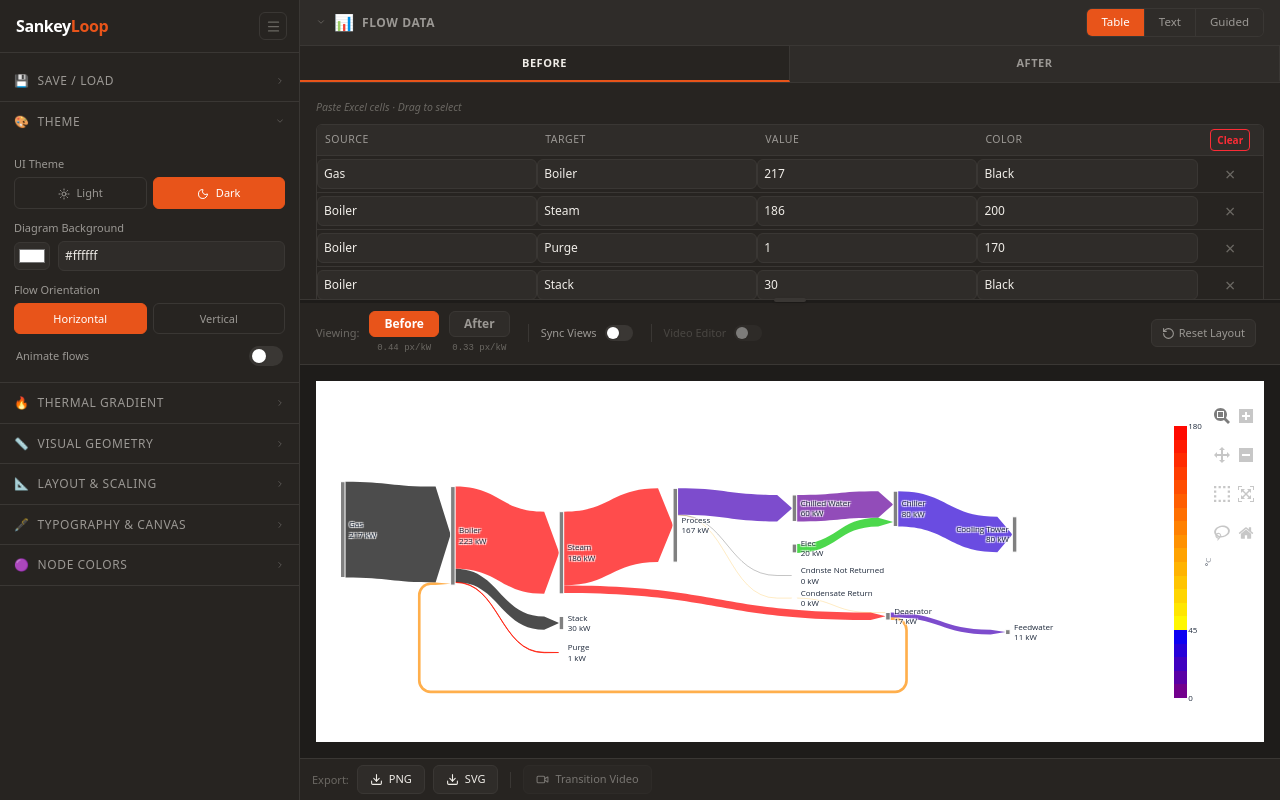
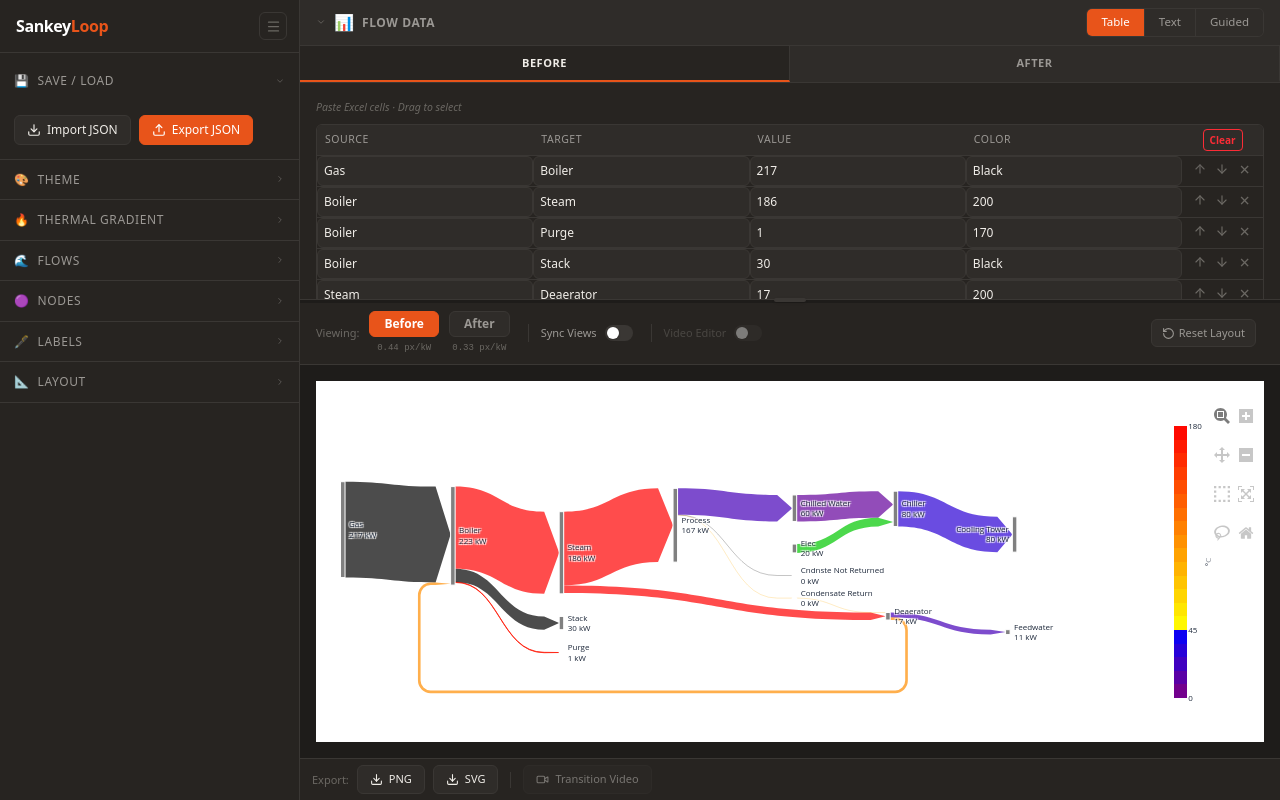
Before and after one commit to tomsanzf/SankeyLoop-React, a React (Vite) app: page /app in a window 1280 px wide. Built offline with nearby package versions, Linux system fonts and the light colour scheme.

Commit message:
Enhance flow management and update UI sections
Updated the Editor component to include new flow management features, such as moving flows up and down, and added local flow text state management. Adjusted UI sections for flows and nodes, and removed the typography section.

```diff
--- a/src/pages/Editor.tsx
+++ b/src/pages/Editor.tsx
@@ -1,5 +1,5 @@
 import React, { useState, useCallback, useMemo, useRef, useEffect } from 'react';
-import { Menu, Save, Upload, Download, RotateCcw, Video, Table as TableIcon, FileText, ChevronRight, Sun, Moon } from 'lucide-react';
+import { Menu, Save, Upload, Download, RotateCcw, Video, Table as TableIcon, FileText, ChevronRight, Sun, Moon, ArrowUp, ArrowDown } from 'lucide-react';
 import { Config, Scenario, Flow } from '../types';
 import { DEFAULT_FLOWS } from '../constants';
 import { SankeyDiagram } from '../components/SankeyDiagram';
@@ -152,6 +152,12 @@ export default function Editor() {
   const [dataSectionHeight, setDataSectionHeight] = useState(300);
   const [dataSectionOpen, setDataSectionOpen] = useState(true);
   const [inputMode, setInputMode] = useState<'table' | 'text' | 'guided'>('table');
+  const [localFlowText, setLocalFlowText] = useState<string | null>(null);
+
+  useEffect(() => {
+    setLocalFlowText(null);
+  }, [editScenario, inputMode]);
+
   const [isViewsSynced, setIsViewsSynced] = useState(false);
   const [animating, setAnimating] = useState(false);
   const [animSpeed, setAnimSpeed] = useState(3);
@@ -163,13 +169,13 @@ export default function Editor() {
     after: null
   });
   const [openSections, setOpenSections] = useState<Record<string, boolean>>({
-    save: false,
-    theme: true,
+    save: true,
+    theme: false,
     thermal: false,
+    flows: false,
+    nodes: false,
+    labels: false,
     layout: false,
-    visual: false,
-    typography: false,
-    nodes: false,
   });
 
   const activeScenario = scenarios[viewScenario];
@@ -691,6 +697,24 @@ export default function Editor() {
     const newFlows = [...editScenarioData.flows];
     newFlows.splice(index, 1);
     if (newFlows.length === 0) newFlows.push({ Source: '', Target: '', Value: '', Color: '' });
+    updateScenario(editScenario, { flows: newFlows });
+  };
+
+  const moveFlowUp = (index: number) => {
+    if (index === 0) return;
+    const newFlows = [...editScenarioData.flows];
+    const temp = newFlows[index];
+    newFlows[index] = newFlows[index - 1];
+    newFlows[index - 1] = temp;
+    updateScenario(editScenario, { flows: newFlows });
+  };
+
+  const moveFlowDown = (index: number) => {
+    if (index >= editScenarioData.flows.length - 2) return; // Don't swap with or past the empty trailing row
+    const newFlows = [...editScenarioData.flows];
+    const temp = newFlows[index];
+    newFlows[index] = newFlows[index + 1];
+    newFlows[index + 1] = temp;
     updateScenario(editScenario, { flows: newFlows });
   };
 
@@ -952,20 +976,160 @@ export default function Editor() {
             )}
           </div>
 
-          {/* Section: Visual Geometry */}
+          {/* Section: Flows */}
           <div className="border-b border-[var(--border)]">
             <div
               className="flex items-center gap-2 px-3.5 py-2.5 cursor-pointer select-none text-[var(--text2)] text-[12px] font-medium tracking-wider uppercase hover:bg-[var(--surface2)] hover:text-[var(--text)]"
-              onClick={() => toggleSection('visual')}
+              onClick={() => toggleSection('flows')}
             >
-              <span>📏</span> Visual Geometry
-              <ChevronRight size={10} className={cn("ml-auto transition-transform opacity-50", openSections.visual && "rotate-90")} />
+              <span>🌊</span> Flows
+              <ChevronRight size={10} className={cn("ml-auto transition-transform opacity-50", openSections.flows && "rotate-90")} />
             </div>
-            {openSections.visual && (
+            {openSections.flows && (
               <div className="section-body">
                 <div>
                   <label className="block mb-1 text-[11px] font-medium text-[var(--text2)]">
-                    Node Pad (Gap) <span className="float-right font-mono">{activeScenario.nodeSpacing ?? config.nodeSpacing}</span>
+                    Opacity <span className="float-right font-mono">{config.linkOpacity.toFixed(2)}</span>
+                  </label>
+                  <input type="range" min="0.05" max="1" step="0.05" value={config.linkOpacity} onChange={e => updateConfig({ linkOpacity: parseFloat(e.target.value) })} className="w-full" />
+                </div>
+                <div>
+                  <label className="block mb-1 text-[11px] font-medium text-[var(--text2)]">
+                    Arrowhead <span className="float-right font-mono">{config.arrowSize}</span>
+                  </label>
+                  <input type="range" min="0" max="50" value={config.arrowSize} onChange={e => updateConfig({ arrowSize: parseInt(e.target.value) })} className="w-full" />
+                </div>
+              </div>
+            )}
+          </div>
+
+          {/* Section: Nodes */}
+          <div className="border-b border-[var(--border)]">
+            <div
+              className="flex items-center gap-2 px-3.5 py-2.5 cursor-pointer select-none text-[var(--text2)] text-[12px] font-medium tracking-wider uppercase hover:bg-[var(--surface2)] hover:text-[var(--text)]"
+              onClick={() => toggleSection('nodes')}
+            >
+              <span>🟣</span> Nodes
+              <ChevronRight size={10} className={cn("ml-auto transition-transform opacity-50", openSections.nodes && "rotate-90")} />
+            </div>
+            {openSections.nodes && (
+              <div className="section-body">
+                <div>
+                  <label className="block mb-1 text-[11px] font-medium text-[var(--text2)]">
+                    Node Width <span className="float-right font-mono">{config.nodeThickness}</span>
+                  </label>
+                  <input type="range" min="5" max="50" value={config.nodeThickness} onChange={e => updateConfig({ nodeThickness: parseInt(e.target.value) })} className="w-full" />
+                </div>
+                <div>
+                  <label className="block mb-1 text-[11px] font-medium text-[var(--text2)]">Default Color</label>
+                  <input type="color" value={config.defaultNodeColor} onChange={e => updateConfig({ defaultNodeColor: e.target.value })} className="w-full h-7" />
+                </div>
+                <div className="mt-2 data-table-wrap max-h-[300px] border border-[var(--border)] rounded-[var(--radius)] overflow-auto">
+                  <table className="w-full text-xs">
+                    <thead>
+                      <tr className="bg-[var(--surface2)] sticky top-0">
+                        <th className="p-1.5 text-left font-medium text-[var(--text2)]">Node</th>
+                        <th className="p-1.5 text-left font-medium text-[var(--text2)]">Color</th>
+                      </tr>
+                    </thead>
+                    <tbody>
+                      {labels.map(l => (
+                        <tr key={l} className="border-b border-[var(--border)] last:border-b-0 hover:bg-[var(--bg)]">
+                          <td className="p-1.5 truncate max-w-[100px]" title={l}>{l}</td>
+                          <td className="p-1.5">
+                            <div className="flex gap-1.5 items-center">
+                              <input
+                                type="color"
+                                value={
+                                  (() => {
+                                    /* Handle hex value for color picker */
+                                    const val = editScenarioData.nodeColorOverrides[l];
+                                    if (val) {
+                                      // Only pass 6-char hex to color picker for compatibility
+                                      if (/^#[0-9A-Fa-f]{6}$/.test(val)) return val;
+
+                                      // Some basic conversion for named colors could go here,
+                                      // but color pickers just need a valid hex. Defaulting to black if not hex.
+                                    }
+                                    return '#000000';
+                                  })()
+                                }
+                                onChange={e => {
+                                  const overrides = { ...editScenarioData.nodeColorOverrides, [l]: e.target.value };
+                                  updateScenario(editScenario, { nodeColorOverrides: overrides });
+                                }}
+                                className="w-5 h-5 p-0 border-0 cursor-pointer overflow-hidden rounded bg-transparent flex-shrink-0"
+                                style={{ WebkitAppearance: 'none' }}
+                              />
+                              <input
+                                type="text"
+                                value={editScenarioData.nodeColorOverrides[l] || ''}
+                                placeholder={config.defaultNodeColor}
+                                onChange={e => {
+                                  const overrides = { ...editScenarioData.nodeColorOverrides, [l]: e.target.value };
+                                  updateScenario(editScenario, { nodeColorOverrides: overrides });
+                                }}
+                                className="w-full p-1 bg-transparent border border-transparent focus:border-[var(--border)] focus:bg-[var(--surface)] transition-all rounded outline-none"
+                              />
+                            </div>
+                          </td>
+                        </tr>
+                      ))}
+                    </tbody>
+                  </table>
+                </div>
+              </div>
+            )}
+          </div>
+
+          {/* Section: Labels */}
+          <div className="border-b border-[var(--border)]">
+            <div
+              className="flex items-center gap-2 px-3.5 py-2.5 cursor-pointer select-none text-[var(--text2)] text-[12px] font-medium tracking-wider uppercase hover:bg-[var(--surface2)] hover:text-[var(--text)]"
+              onClick={() => toggleSection('labels')}
+            >
+              <span>🖋️</span> Labels
+              <ChevronRight size={10} className={cn("ml-auto transition-transform opacity-50", openSections.labels && "rotate-90")} />
+            </div>
+            {openSections.labels && (
+              <div className="section-body">
+                <div>
+                  <label className="block mb-1 text-[11px] font-medium text-[var(--text2)]">Value Unit</label>
+                  <input type="text" value={config.valueUnit} onChange={e => updateConfig({ valueUnit: e.target.value })} className="w-full" />
+                </div>
+                <div>
+                  <label className="block mb-1 text-[11px] font-medium text-[var(--text2)]">
+                    Font Size <span className="float-right font-mono">{config.labelSize}</span>
+                  </label>
+                  <input type="range" min="8" max="30" value={config.labelSize} onChange={e => updateConfig({ labelSize: parseInt(e.target.value) })} className="w-full" />
+                </div>
+                <div>
+                  <label className="block mb-1 text-[11px] font-medium text-[var(--text2)]">
+                    Font Color
+                  </label>
+                  <div className="flex gap-2">
+                    <input type="color" value={config.labelColor} onChange={e => updateConfig({ labelColor: e.target.value })} className="w-9 h-7 p-0.5 border border-[var(--border)] rounded-[var(--radius)]" />
+                    <input type="text" value={config.labelColor} onChange={e => updateConfig({ labelColor: e.target.value })} className="flex-1" />
+                  </div>
+                </div>
+              </div>
+            )}
+          </div>
+
+          {/* Section: Layout */}
+          <div className="border-b border-[var(--border)]">
+            <div
+              className="flex items-center gap-2 px-3.5 py-2.5 cursor-pointer select-none text-[var(--text2)] text-[12px] font-medium tracking-wider uppercase hover:bg-[var(--surface2)] hover:text-[var(--text)]"
+              onClick={() => toggleSection('layout')}
+            >
+              <span>📐</span> Layout
+              <ChevronRight size={10} className={cn("ml-auto transition-transform opacity-50", openSections.layout && "rotate-90")} />
+            </div>
+            {openSections.layout && (
+              <div className="section-body">
+                <div>
+                  <label className="block mb-1 text-[11px] font-medium text-[var(--text2)]">
+                    Spacing <span className="float-right font-mono">{activeScenario.nodeSpacing ?? config.nodeSpacing}</span>
                   </label>
                   <input type="range" min="0" max="200" value={activeScenario.nodeSpacing ?? config.nodeSpacing} onChange={e => {
                     const val = parseInt(e.target.value);
@@ -975,37 +1139,6 @@ export default function Editor() {
                     }));
                   }} className="w-full" />
                 </div>
-                <div>
-                  <label className="block mb-1 text-[11px] font-medium text-[var(--text2)]">
-                    Node Width <span className="float-right font-mono">{config.nodeThickness}</span>
-                  </label>
-                  <input type="range" min="5" max="50" value={config.nodeThickness} onChange={e => updateConfig({ nodeThickness: parseInt(e.target.value) })} className="w-full" />
-                </div>
-                <div>
-                  <label className="block mb-1 text-[11px] font-medium text-[var(--text2)]">
-                    Link Opacity <span className="float-right font-mono">{config.linkOpacity.toFixed(2)}</span>
-                  </label>
-                  <input type="range" min="0.05" max="1" step="0.05" value={config.linkOpacity} onChange={e => updateConfig({ linkOpacity: parseFloat(e.target.value) })} className="w-full" />
-                </div>
-                <div>
-                  <label className="block mb-1 text-[11px] font-medium text-[var(--text2)]">
-                    Arrow Head <span className="float-right font-mono">{config.arrowSize}</span>
-                  </label>
-                  <input type="range" min="0" max="50" value={config.arrowSize} onChange={e => updateConfig({ arrowSize: parseInt(e.target.value) })} className="w-full" />
-                </div>
-              </div>
-            )}
-          </div>
-          <div className="border-b border-[var(--border)]">
-            <div
-              className="flex items-center gap-2 px-3.5 py-2.5 cursor-pointer select-none text-[var(--text2)] text-[12px] font-medium tracking-wider uppercase hover:bg-[var(--surface2)] hover:text-[var(--text)]"
-              onClick={() => toggleSection('layout')}
-            >
-              <span>📐</span> Layout & Scaling
-              <ChevronRight size={10} className={cn("ml-auto transition-transform opacity-50", openSections.layout && "rotate-90")} />
-            </div>
-            {openSections.layout && (
-              <div className="section-body">
                 <div>
                   <label className="block mb-1 text-[11px] font-medium text-[var(--text2)]">Aspect Ratio</label>
                   <select
@@ -1070,88 +1203,6 @@ export default function Editor() {
                     <option value="perpendicular">Perpendicular</option>
                     <option value="freeform">Freeform</option>
                   </select>
-                </div>
-              </div>
-            )}
-          </div>
-
-          {/* Section: Typography & Canvas */}
-          <div className="border-b border-[var(--border)]">
-            <div
-              className="flex items-center gap-2 px-3.5 py-2.5 cursor-pointer select-none text-[var(--text2)] text-[12px] font-medium tracking-wider uppercase hover:bg-[var(--surface2)] hover:text-[var(--text)]"
-              onClick={() => toggleSection('typography')}
-            >
-              <span>🖋️</span> Typography & Canvas
-              <ChevronRight size={10} className={cn("ml-auto transition-transform opacity-50", openSections.typography && "rotate-90")} />
-            </div>
-            {openSections.typography && (
-              <div className="section-body">
-                <div>
-                  <label className="block mb-1 text-[11px] font-medium text-[var(--text2)]">
-                    Font Size <span className="float-right font-mono">{config.labelSize}</span>
-                  </label>
-                  <input type="range" min="8" max="30" value={config.labelSize} onChange={e => updateConfig({ labelSize: parseInt(e.target.value) })} className="w-full" />
-                </div>
-                <div>
-                  <label className="block mb-1 text-[11px] font-medium text-[var(--text2)]">
-                    Font Color
-                  </label>
-                  <div className="flex gap-2">
-                    <input type="color" value={config.labelColor} onChange={e => updateConfig({ labelColor: e.target.value })} className="w-9 h-7 p-0.5 border border-[var(--border)] rounded-[var(--radius)]" />
-                    <input type="text" value={config.labelColor} onChange={e => updateConfig({ labelColor: e.target.value })} className="flex-1" />
-                  </div>
-                </div>
-                <div>
-                  <label className="block mb-1 text-[11px] font-medium text-[var(--text2)]">Value Unit</label>
-                  <input type="text" value={config.valueUnit} onChange={e => updateConfig({ valueUnit: e.target.value })} className="w-full" />
-                </div>
-              </div>
-            )}
-          </div>
-
-          {/* Section: Node Colors */}
-          <div className="border-b border-[var(--border)]">
-            <div
-              className="flex items-center gap-2 px-3.5 py-2.5 cursor-pointer select-none text-[var(--text2)] text-[12px] font-medium tracking-wider uppercase hover:bg-[var(--surface2)] hover:text-[var(--text)]"
-              onClick={() => toggleSection('nodes')}
-            >
-              <span>🟣</span> Node Colors
-              <ChevronRight size={10} className={cn("ml-auto transition-transform opacity-50", openSections.nodes && "rotate-90")} />
-            </div>
-            {openSections.nodes && (
-              <div className="section-body">
-                <div>
-                  <label className="block mb-1 text-[11px] font-medium text-[var(--text2)]">Default Node Color</label>
-                  <input type="color" value={config.defaultNodeColor} onChange={e => updateConfig({ defaultNodeColor: e.target.value })} className="w-full h-7" />
-                </div>
-                <div className="mt-2 data-table-wrap max-h-[300px] border border-[var(--border)] rounded-[var(--radius)] overflow-auto">
-                  <table className="w-full text-xs">
-                    <thead>
-                      <tr className="bg-[var(--surface2)] sticky top-0">
-                        <th className="p-1.5 text-left font-medium text-[var(--text2)]">Node</th>
-                        <th className="p-1.5 text-left font-medium text-[var(--text2)]">Color</th>
-                      </tr>
-                    </thead>
-                    <tbody>
-                      {labels.map(l => (
-                        <tr key={l} className="border-b border-[var(--border)] last:border-b-0 hover:bg-[var(--bg)]">
-                          <td className="p-1.5 truncate max-w-[100px]" title={l}>{l}</td>
-                          <td className="p-1.5">
-                            <input
-                              type="text"
-                              value={editScenarioData.nodeColorOverrides[l] || ''}
-                              placeholder={config.defaultNodeColor}
-                              onChange={e => {
-                                const overrides = { ...editScenarioData.nodeColorOverrides, [l]: e.target.value };
-                                updateScenario(editScenario, { nodeColorOverrides: overrides });
-                              }}
-                              className="w-full p-1"
-                            />
-                          </td>
-                        </tr>
-                      ))}
-                    </tbody>
-                  </table>
                 </div>
               </div>
             )}
@@ -1265,9 +1316,25 @@ export default function Editor() {
                               <td className="p-0"><input type="text" value={flow.Target} onPaste={e => handleTablePaste(e, i, 'Target')} onChange={e => handleFlowChange(i, 'Target', e.target.value)} className="w-full border-transparent bg-transparent focus:bg-[var(--surface)] p-1" /></td>
                               <td className="p-0"><input type="text" value={flow.Value} onPaste={e => handleTablePaste(e, i, 'Value')} onChange={e => handleFlowChange(i, 'Value', e.target.value)} className="w-full border-transparent bg-transparent focus:bg-[var(--surface)] p-1" /></td>
                               <td className="p-0"><input type="text" value={flow.Color} onPaste={e => handleTablePaste(e, i, 'Color')} onChange={e => handleFlowChange(i, 'Color', e.target.value)} className="w-full border-transparent bg-transparent focus:bg-[var(--surface)] p-1" /></td>
-                              <td className="p-1 text-center">
+                              <td className="p-1 flex items-center justify-center gap-1">
                                 {(i !== editScenarioData.flows.length - 1 || flow.Source) && (
-                                  <button onClick={() => deleteFlow(i)} className="text-[var(--text3)] hover:text-[var(--danger)] text-lg">×</button>
+                                  <>
+                                    <button
+                                      onClick={() => moveFlowUp(i)}
+                                      disabled={i === 0}
+                                      className={cn("p-0.5 rounded", i === 0 ? "opacity-30 cursor-not-allowed" : "text-[var(--text3)] hover:text-[var(--text2)] hover:bg-[var(--surface3)]")}
+                                    >
+                                      <ArrowUp size={14} />
+                                    </button>
+                                    <button
+                                      onClick={() => moveFlowDown(i)}
+                                      disabled={i >= editScenarioData.flows.length - 2}
+                                      className={cn("p-0.5 rounded", i >= editScenarioData.flows.length - 2 ? "opacity-30 cursor-not-allowed" : "text-[var(--text3)] hover:text-[var(--text2)] hover:bg-[var(--surface3)]")}
+                                    >
+                                      <ArrowDown size={14} />
+                                    </button>
+                                    <button onClick={() => deleteFlow(i)} className="text-[var(--text3)] hover:text-[var(--danger)] text-lg px-1 text-center leading-none">×</button>
+                                  </>
                                 )}
                               </td>
                             </tr>
@@ -1281,8 +1348,9 @@ export default function Editor() {
                     <span className="text-[10.5px] italic text-[var(--text3)]">Format: <code className="font-mono">Source [Value] Target Color</code> — one per line</span>
                     <textarea
                       className="flex-1 w-full p-2 font-mono text-xs resize-none min-h-[150px]"
-                      value={editScenarioData.flows.map(f => `${f.Source} [${f.Value}] ${f.Target} ${f.Color}`.trim()).join('\n')}
+                      value={localFlowText !== null ? localFlowText : editScenarioData.flows.map(f => `${f.Source} [${f.Value}] ${f.Target} ${f.Color}`.trim()).join('\n')}
                       onChange={e => {
+                        setLocalFlowText(e.target.value);
                         const lines = e.target.value.split('\n');
                         const newFlows = lines.map(line => {
                           const m = line.match(/^(.+?)\s*\[(.+?)\]\s*(.+?)(?:\s+(\S+))?$/);
```
